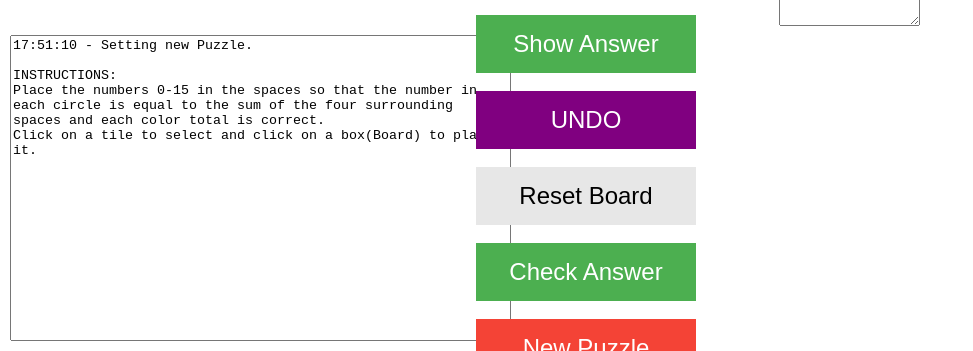
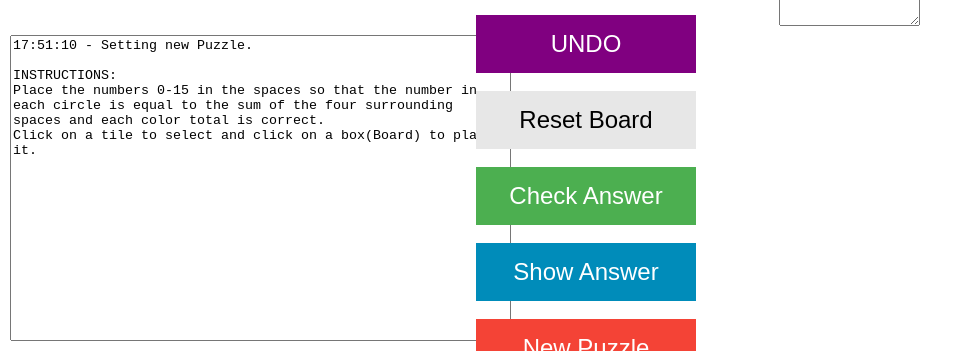
Before and after one commit to kdonthin/suko4x4, a plain HTML site: page index.html in a window 1280 px wide. Shown: the part 521-872 px from the top of the page, without its empty margins (0-973 px from the left). Drawn offline with nearby package versions, Linux system fonts and the light colour scheme.

Commit message:
Moved undo button up and show answer down. Also changed color for show button to blue.

```diff
--- a/index.html
+++ b/index.html
@@ -113,13 +113,13 @@
                         <br /><br />
                         <input type="button" id="reveal" value="Reveal One Box" class="button reveal" />
                         <br /><br />
-                        <input type="button" id="answer" value="Show Answer" class="button check" />
-                        <br /><br />
                         <input type="button" id="undo" value="UNDO" class="button undo" />
                         <br /><br />
                         <input type="button" id="reset" value="Reset Board" class="button reset" />
                         <br /><br />
                         <input type="button" id="checkAnswer" value="Check Answer" class="button check" />
+                        <br /><br />
+                        <input type="button" id="answer" value="Show Answer" class="button show" />
                         <br /><br />
                         <input type="button" id="newPuzzle" value="New Puzzle" class="button new" />
                     </div>
--- a/suko4x4.css
+++ b/suko4x4.css
@@ -331,6 +331,10 @@ body {
   background-color: purple;
 }
 
+.show {
+  background-color: #008CBA; /* Blue */
+}
+
 .check {
   background-color: #4CAF50; /* Green */
 }
```
